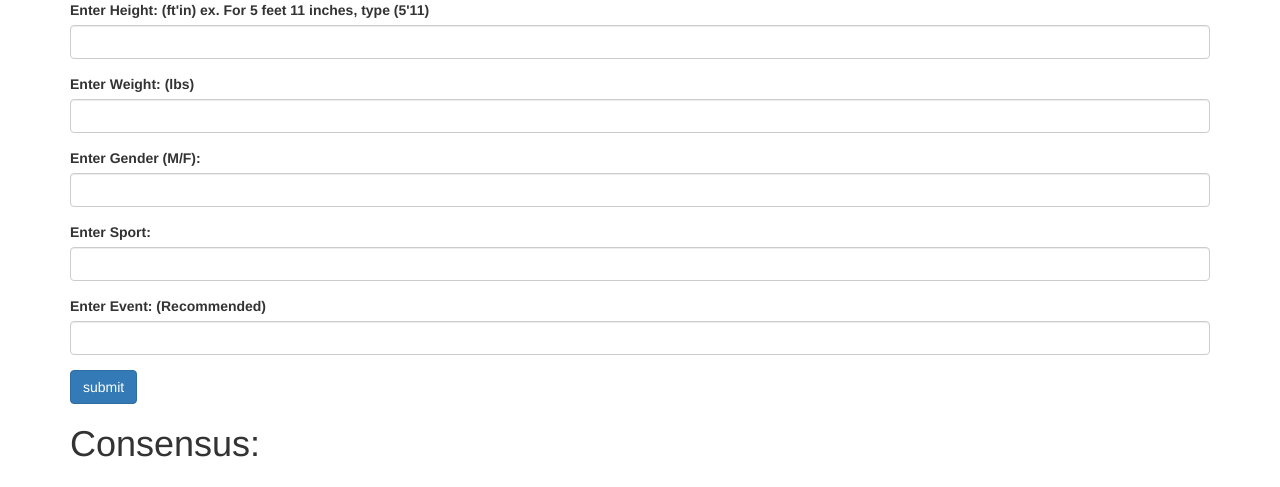
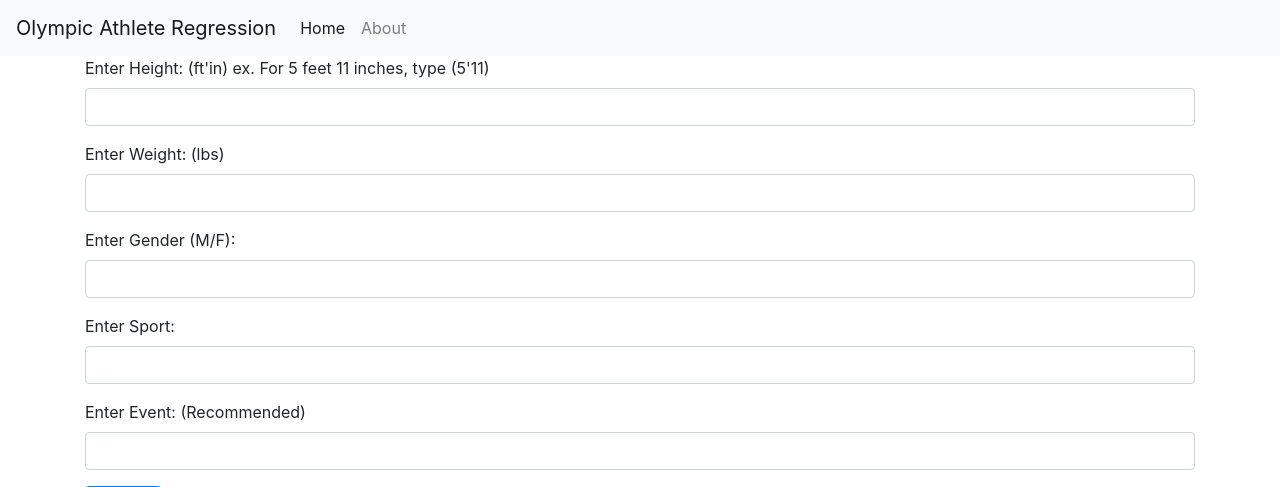
Before and after one commit to mtoriello0725/Olympic_Predictions, a Flask app: page / in a window 1280 px wide. Shown: the top 487 px of the page. Run offline with Flask 2, Linux system fonts and the light colour scheme; some libraries are stand-ins or nearby versions.

Commit message:
Introduced basic navbar to the template

```diff
--- a/templates/index.html
+++ b/templates/index.html
@@ -7,10 +7,33 @@
   <meta http-equiv="X-UA-Compatible" content="ie=edge">
   <title>Olympic Athlete</title>
   <script src="https://d3js.org/d3.v5.min.js"></script>
-  <link rel="stylesheet" href="https://maxcdn.bootstrapcdn.com/bootswatch/3.3.7/superhero/bootstrap.min.css">
+  <!--   load static files -->
+  <link rel="stylesheet" href="https://stackpath.bootstrapcdn.com/bootstrap/4.1.3/css/bootstrap.min.css" integrity="sha384-MCw98/SFnGE8fJT3GXwEOngsV7Zt27NXFoaoApmYm81iuXoPkFOJwJ8ERdknLPMO" crossorigin="anonymous">
+  <script src="https://ajax.googleapis.com/ajax/libs/jquery/3.3.1/jquery.min.js"></script>
+  <script src="https://code.jquery.com/jquery-3.3.1.slim.min.js" integrity="sha384-q8i/X+965DzO0rT7abK41JStQIAqVgRVzpbzo5smXKp4YfRvH+8abtTE1Pi6jizo" crossorigin="anonymous"></script>
+  <script src="https://cdnjs.cloudflare.com/ajax/libs/popper.js/1.14.3/umd/popper.min.js" integrity="sha384-ZMP7rVo3mIykV+2+9J3UJ46jBk0WLaUAdn689aCwoqbBJiSnjAK/l8WvCWPIPm49" crossorigin="anonymous"></script>
+  <script src="https://stackpath.bootstrapcdn.com/bootstrap/4.1.3/js/bootstrap.min.js" integrity="sha384-ChfqqxuZUCnJSK3+MXmPNIyE6ZbWh2IMqE241rYiqJxyMiZ6OW/JmZQ5stwEULTy" crossorigin="anonymous"></script>
+  <link rel="stylesheet" href="{{ url_for('static', filename='css/style.css') }}">
+
 </head>
+<body class="body">
+  <nav class="navbar navbar-expand-lg navbar-light bg-light">
+      <a class="navbar-brand" href="/">Olympic Athlete Regression</a>
+      <button class="navbar-toggler" type="button" data-toggle="collapse" data-target="#navbarSupportedContent" aria-controls="navbarSupportedContent" aria-expanded="false" aria-label="Toggle navigation">
+          <span class="navbar-toggler-icon"></span>
+      </button>
 
-<body>
+      <div class="collapse navbar-collapse" id="navbarSupportedContent">
+          <ul class="navbar-nav mr-auto">
+              <li class="nav-item active">
+                  <a class="nav-link" href="/">Home<span class="sr-only">(current)</span></a>
+              </li>
+              <li class="nav-item">
+                  <a class="nav-link" href="/about">About</a>
+              </li>
+          </ul>
+      </div>
+  </nav>
   <div class="container">
     <div class="row">
       <div class="col-md-12">
```
